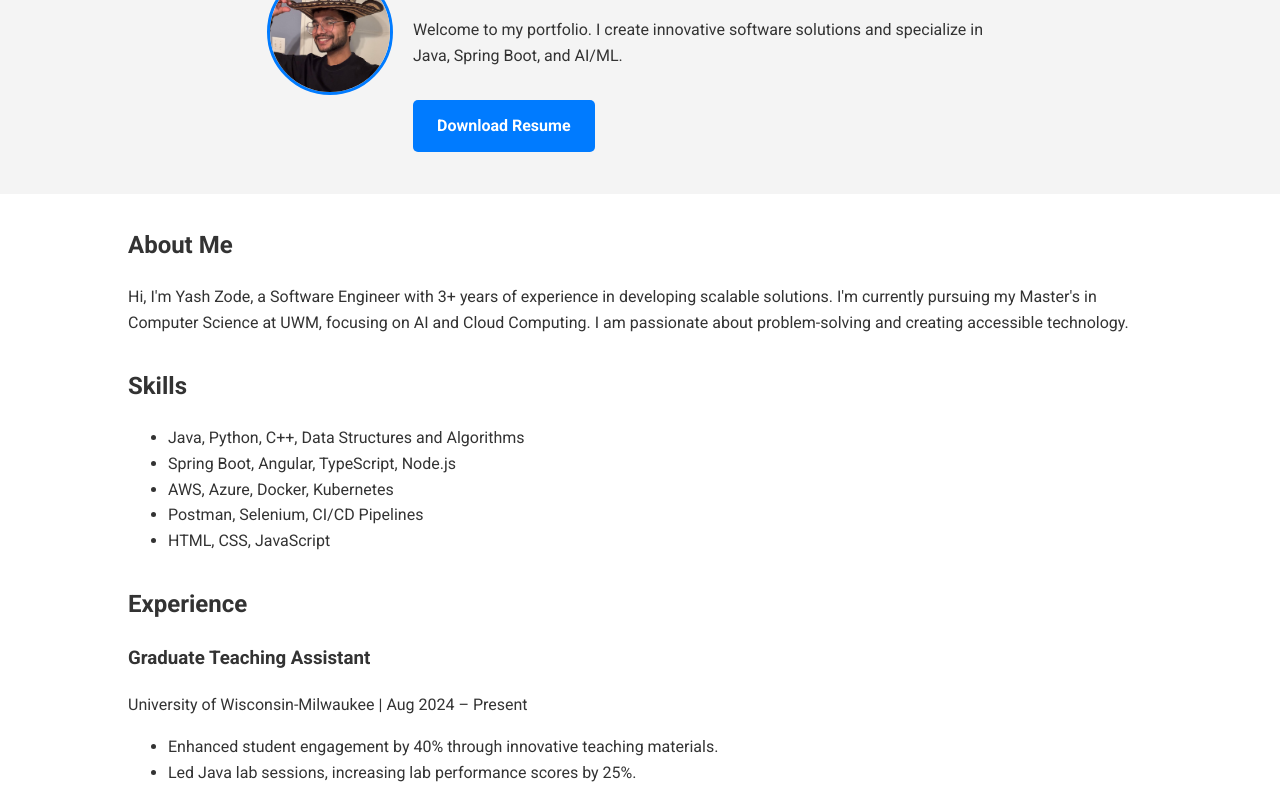
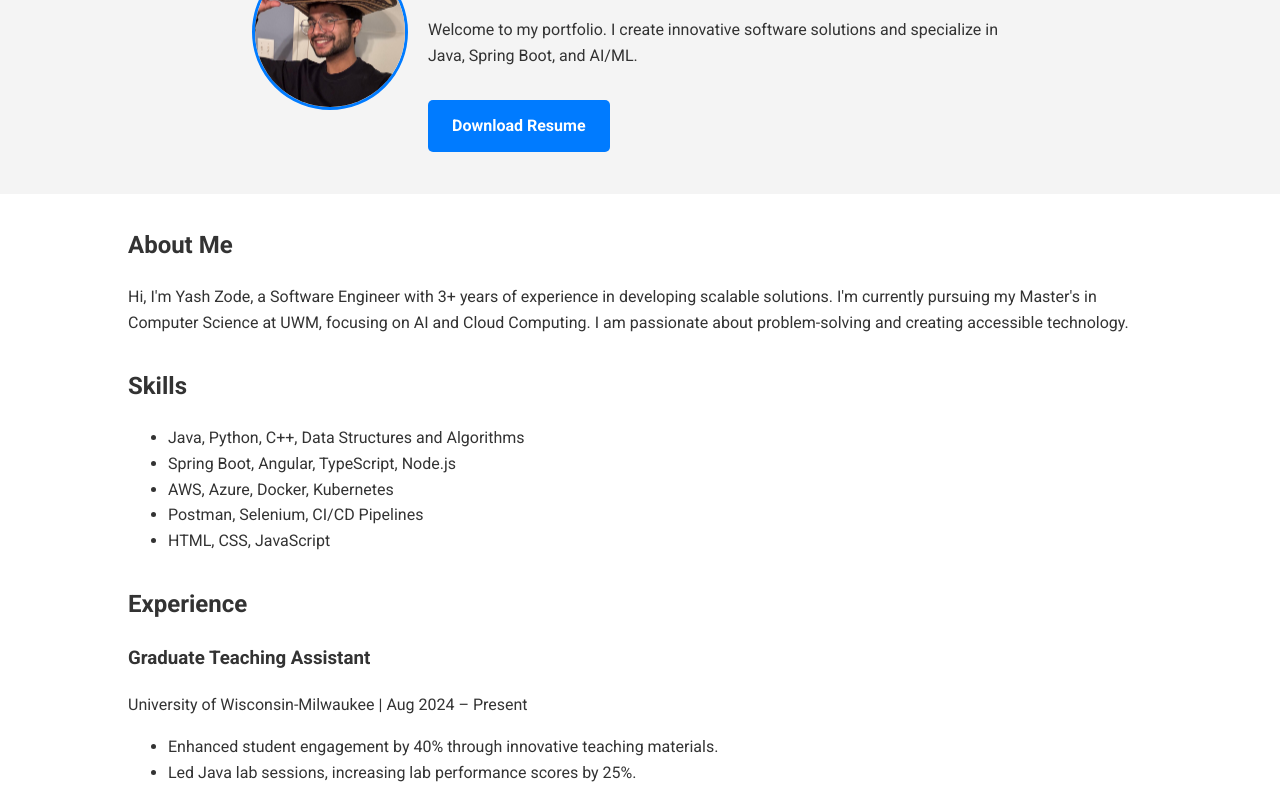
Before and after one commit to YashZode/yashzode.github.io, a plain HTML site: page index.html in a window 1280 px wide. Shown: the part 289-1079 px from the top of the page. Drawn offline with Linux system fonts and the light colour scheme.

Commit message:
Update styles.css

```diff
--- a/styles.css
+++ b/styles.css
@@ -14,13 +14,14 @@
 }
 
 .profile-photo {
-  width: 120px;
-  height: 120px;
+  width: 150px; /* Increased size */
+  height: 150px; /* Increased size */
   border-radius: 50%;
   margin: 10px;
-  border: 3px solid #007bff;
+  border: 3px solid #007bff; /* Border color */
   object-fit: cover;
 }
+
 
 .hero-text {
   max-width: 600px;
```
